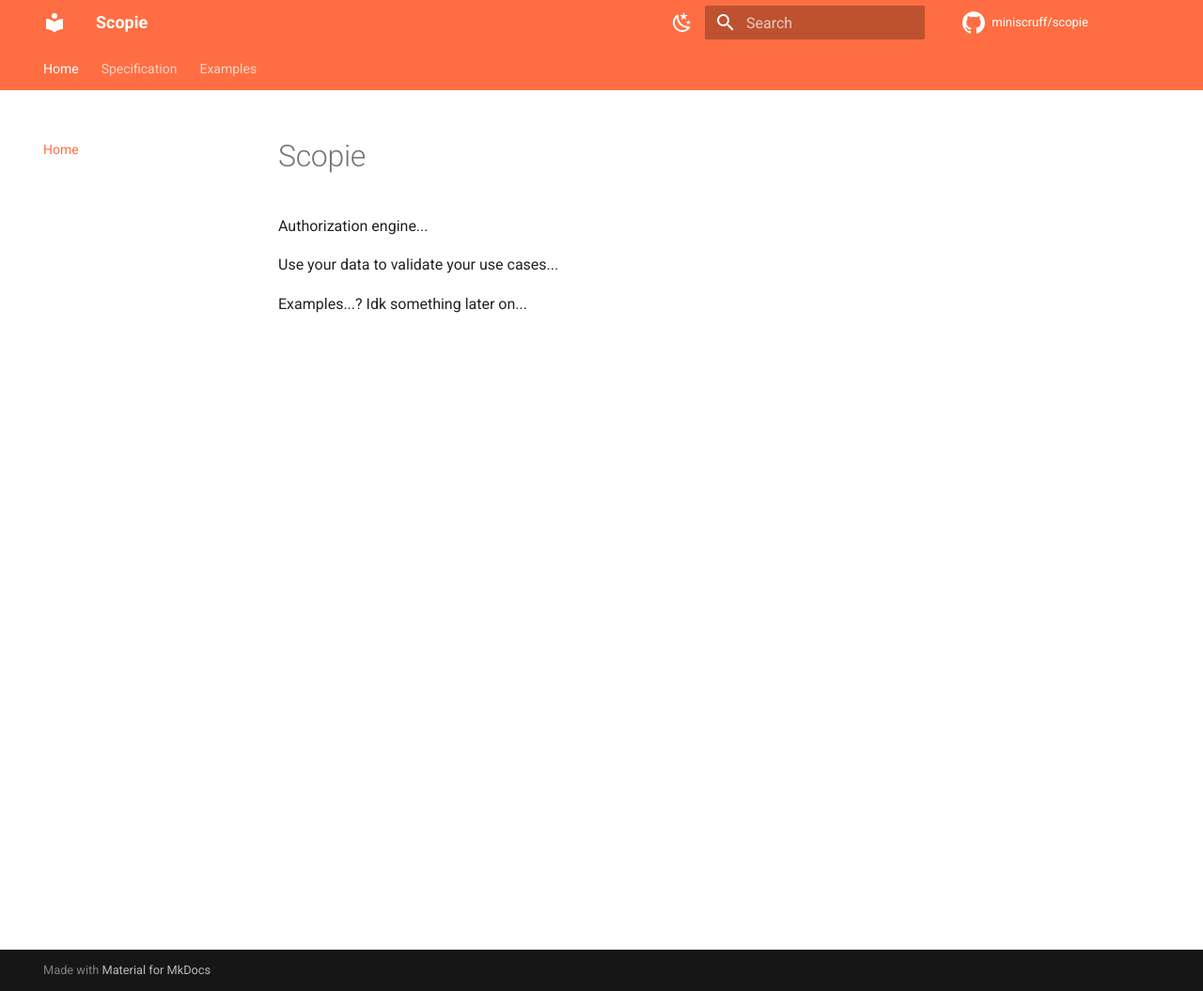
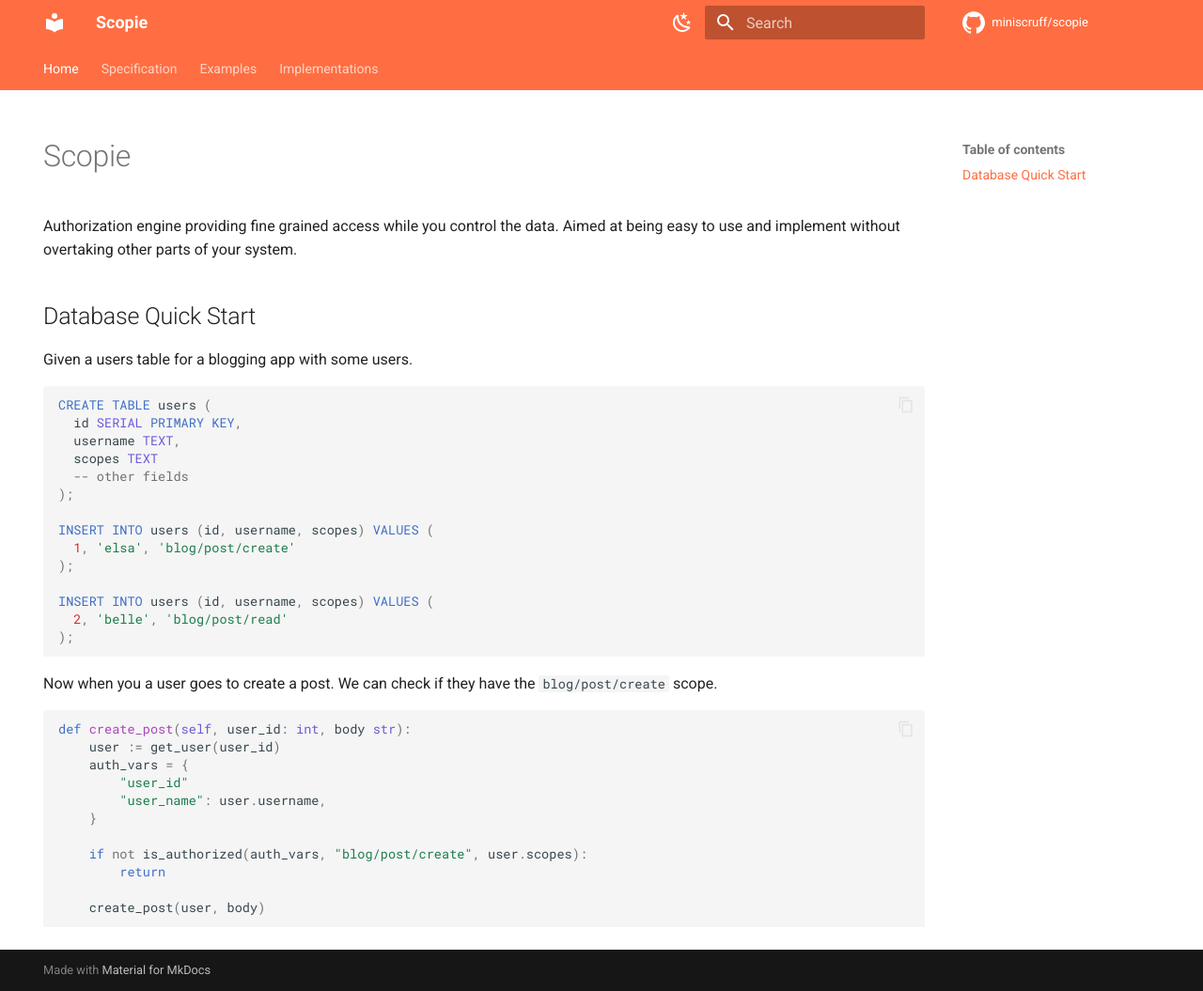
Before and after one commit to miniscruff/scopie, an MkDocs documentation site: the page built from docs/index.md, in a window 1280 px wide and 1055 px high. Shown: the whole window at 94% size. Built offline with MkDocs 1.6.1 and Material for MkDocs 9.7.7, drawn with Linux system fonts in a browser that asks for light colours; comment, search, counter and statistics services are not loaded.

Commit message:
adding a lot more specs, ready to publish a first draft

````diff
--- a/docs/index.md
+++ b/docs/index.md
@@ -1,7 +1,46 @@
+---
+hide:
+  - navigation
+---
+
 # Scopie
 
-Authorization engine...
+Authorization engine providing fine grained access while you control the data.
+Aimed at being easy to use and implement without overtaking other parts of your system.
 
-Use your data to validate your use cases...
+## Database Quick Start
+Given a users table for a blogging app with some users.
 
-Examples...? Idk something later on...
+```sql
+CREATE TABLE users (
+  id SERIAL PRIMARY KEY,
+  username TEXT,
+  scopes TEXT
+  -- other fields
+);
+
+INSERT INTO users (id, username, scopes) VALUES (
+  1, 'elsa', 'blog/post/create'
+);
+
+INSERT INTO users (id, username, scopes) VALUES (
+  2, 'belle', 'blog/post/read'
+);
+```
+
+Now when you a user goes to create a post.
+We can check if they have the `blog/post/create` scope.
+
+```py
+def create_post(self, user_id: int, body str):
+    user := get_user(user_id)
+    auth_vars = {
+        "user_id"
+        "user_name": user.username,
+    }
+
+    if not is_authorized(auth_vars, "blog/post/create", user.scopes):
+        return
+
+    create_post(user, body)
+```
--- a/mkdocs.yml
+++ b/mkdocs.yml
@@ -1,8 +1,8 @@
 site_name: Scopie
 site_url: https://scopie.dev
-site_author: Ronnie  Smith
+site_author: Ronnie Smith
 site_description: >-
-  Extensible authorization with your own data.
+  Extendable authorization with your own data.
 
 repo_url: https://github.com/miniscruff/scopie
 repo_name: miniscruff/scopie
@@ -32,7 +32,11 @@
     - navigation.tabs
     - navigation.sections
     - navigation.top
+    - navigation.indexes
+    - navigation.top
     - search.suggest
+    - content.code.copy
+    - content.code.annotate
   icon:
     repo: simple/github
 plugins:
@@ -42,17 +46,27 @@
       anchor_linenums: true
       line_spans: __span
       pygments_lang_class: true
+  - pymdownx.tabbed:
+      alternate_style: true
+  - pymdownx.emoji:
+      emoji_index: !!python/name:material.extensions.emoji.twemoji
+      emoji_generator: !!python/name:material.extensions.emoji.to_svg
   - pymdownx.inlinehilite
   - pymdownx.snippets
   - pymdownx.superfences
+  - attr_list
+  - md_in_html
 
 nav:
   - Home: index.md
   - Specification:
-      - Overview: specification/overview.md
+      - specification/index.md
       - Terms: specification/terms.md
-      - Interface: specification/interface.md
+      - Functions: specification/functions.md
+      - Errors: specification/errors.md
       - Logic: specification/logic.md
       - BNF: specification/bnf.md
   - Examples:
+      - examples/index.md
       - Blog: examples/blog.md
+  - Implementations: implementations.md
--- a/scenarios.json
+++ b/scenarios.json
@@ -18,7 +18,7 @@
           "id": "",
           "actor": "",
           "rule": "",
-          "result": false
+          "result": false,
           "error": ""
       }
   ],
````
Also changed, not shown: docs/examples/blog.md (+3 -3 lines), docs/examples/index.md (added, +3 -0 lines), docs/implementations.md (added, +8 -0 lines), docs/specification/bnf.md (+6 -1 lines), docs/specification/errors.md (added, +51 -0 lines), docs/specification/functions.md (renamed from docs/specification/interface.md, +5 -5 lines), docs/specification/index.md (added, +33 -0 lines), docs/specification/overview.md (deleted, +0 -4 lines).
